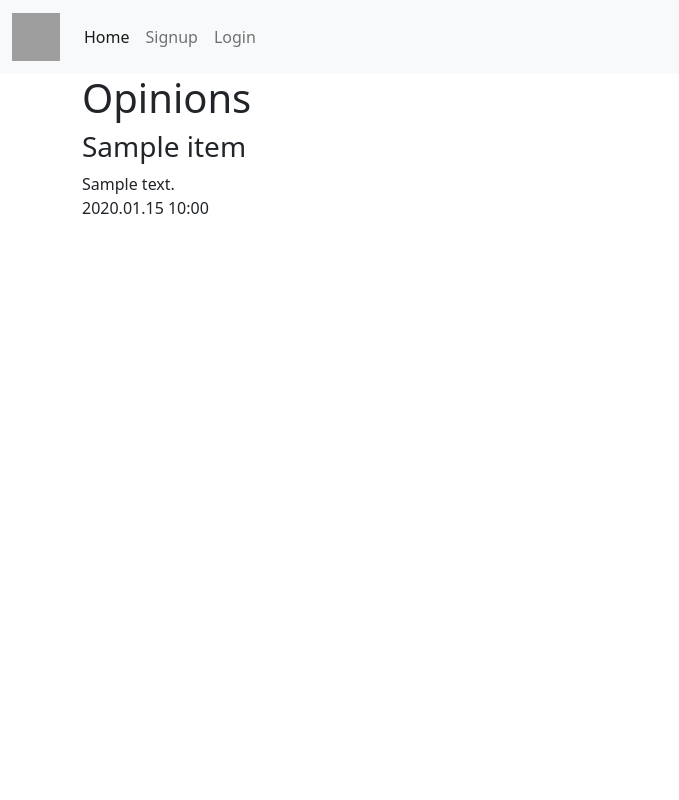
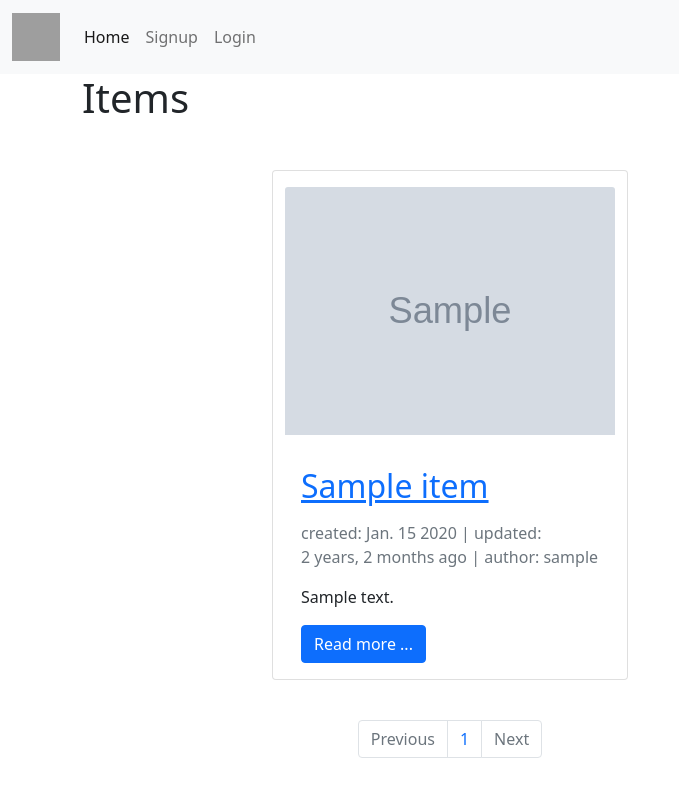
Before and after one commit to DominikaMazur99/OpinionSpace, a Django app: page /item-view/ in a window 1280 px wide. Shown: the whole page, without its empty margins (0-679 px from the left). Run offline with Django 4.2, Linux system fonts and the light colour scheme; tables that the repository leaves empty hold one stand-in row (Sample ...); some libraries are stand-ins or nearby versions; grey boxes are pictures that could not be loaded.

Commit message:
pattern of items views and pagination done

```diff
--- a/config/settings.py
+++ b/config/settings.py
@@ -133,3 +133,7 @@ DEFAULT_AUTO_FIELD = 'django.db.models.BigAutoField'
 CRISPY_ALLOWED_TEMPLATE_PACKS = "bootstrap5"
 
 CRISPY_TEMPLATE_PACK = "bootstrap5"
+
+MEDIA_ROOT = BASE_DIR / 'media'
+
+MEDIA_URL = '/media/'
--- a/home/models.py
+++ b/home/models.py
@@ -34,8 +34,13 @@ class Item(models.Model):
     authors = models.CharField(max_length=200)
     year = models.IntegerField(null=True)
     posted_date = models.DateTimeField(auto_now_add=True)
+    updated_on = models.DateTimeField(auto_now=True)
+    image = models.ImageField(upload_to='', blank=True, null=True)
     category = models.ForeignKey(Category, on_delete=models.CASCADE)
     user = models.ForeignKey(settings.AUTH_USER_MODEL, on_delete=models.CASCADE)
 
+    class Meta:
+        ordering = ['-posted_date']
+
     def __str__(self):
         return self.name
--- a/home/templates/home/add_item.html
+++ b/home/templates/home/add_item.html
@@ -13,7 +13,7 @@ Add-item
 
         {{ add_item | crispy }}
 
-        <a href="{% url 'home:item_view' %}" class="btn btn-info" role="button">Add</a>
+        <button type="submit" class="btn btn-primary">Add</button>
 
     </form>
 
--- a/home/templates/home/item_view.html
+++ b/home/templates/home/item_view.html
@@ -5,13 +5,74 @@ Item-view
 {% endblock %}
 
 {% block content %}
+<h1>Items</h1>
+<div class="container mt-5">
+  <div class="row">
+    {% for entry in items %}
+    <div class="card col-lg-6 offset-lg-3 mb-3">
+      {% if entry.image %}
+      <img class="card-img-top mt-3" src="{{ entry.image.url }}" alt="{{ entry.name }}">
+      {% endif %}
+      <div class="card-body">
+        <a href="{% url 'home:item_view' %}">
+          <h2 class="card-title my-3">{{ entry.name }} </h2>
+        </a>
+        <div class="text-muted mb-3">
+          <div>
+            <span>created: {{ entry.posted_date|date:"N j Y" }} |</span>
+            <span>updated: {{ entry.updated_on|timesince }} ago |</span>
+            <span>author: {{ entry.user }}</span>
+          </div>
+<!--          <div>-->
+<!--            {% for tag in post.tags.all %}-->
+<!--            <span class="badge badge-dark">{{ tag }}</span>-->
+<!--            {% endfor %}-->
+<!--          </div>-->
+        </div>
+        <p class="card-text">{{ entry.description|truncatewords:20 }}</p>
+        <a class='btn btn-primary' href="{% url 'home:item_view' %}">Read more ...</a>
+      </div>
+    </div>
+    {% endfor %}
+  </div>
 
-<h1>Opinions</h1>
-{% for entry in items %}
-    <h3>{{ entry.name }}</h3>
-    {{ entry.description|safe }}<br />
-    {{ entry.posted_date|date:"Y.m.d H:i" }}
-{% endfor %}
+  <!-- Pagination -->
+  <div class="row">
+    <nav class="col-lg-6 offset-lg-3 mt-4 d-flex justify-content-center">
+      <ul class="pagination">
+
+        {% if items.has_previous %}
+        <li class="page-item">
+          <a class="page-link" href="?page={{ items.previous_page_number }}">Previous</a>
+        </li>
+        {% else %}
+        <li class="page-item disabled">
+          <a class="page-link" href="#">Previous</a>
+        </li>
+        {% endif %}
+
+        {% for i in items.paginator.page_range %}
+        <li class=" page-item {% if page_obj.number == i %}active{% endif %}">
+            <a class="page-link" href="?page={{ i }}">{{ i }}</a>
+        </li>
+        {% endfor %}
+
+        {% if items.has_next %}
+        <li class="page-item">
+          <a class="page-link" href="?page={{ items.next_page_number }}">Next</a>
+        </li>
+        {% else %}
+        <li class="page-item disabled">
+          <a class="page-link" href="#">Next</a>
+        </li>
+        {% endif %}
+
+      </ul>
+    </nav>
+  </div>
+  <!-- /Pagination -->
+
+</div>
 
 
 {% endblock %}
--- a/home/views.py
+++ b/home/views.py
@@ -1,6 +1,7 @@
 from django.contrib import messages
 from django.contrib.auth import authenticate, login, logout, get_user_model
 from django.contrib.auth.forms import AuthenticationForm
+from django.core.paginator import Paginator
 from django.forms import modelformset_factory
 from django.shortcuts import render, redirect
 from home.forms import UserForm
@@ -66,6 +67,9 @@ def item(request):
 
 def item_view(request):
     if request.method == 'GET':
-        items = Item.objects.all()
+        items_list = Item.objects.all()
+        paginator = Paginator(items_list, 2)
+        page = request.GET.get('page')
+        items = paginator.get_page(page)
         ctx = {"items": items}
         return render(request, "home/item_view.html", ctx)
--- a/templates/partial/_navbar.html
+++ b/templates/partial/_navbar.html
@@ -23,9 +23,9 @@
         <li class="nav-item">
           <a class="nav-link" aria-current="page" href="{% url 'home:add_item' %}">Add Item</a>
         </li>
-<!--        <li class="nav-item">-->
-<!--          <a class="nav-link" aria-current="page" href="{% url 'home:item_view' %}">Items</a>-->
-<!--        </li>-->
+        <li class="nav-item">
+          <a class="nav-link" aria-current="page" href="{% url 'home:item_view' %}">Items</a>
+        </li>
         <li class="nav-item">
           <a class="nav-link" aria-current="page" href="{% url 'home:logout' %}">Logout</a>
         </li>
```
Also changed, not shown: home/migrations/0007_item_image_item_updated_on.py (added), home/migrations/0008_alter_item_options.py (added).
